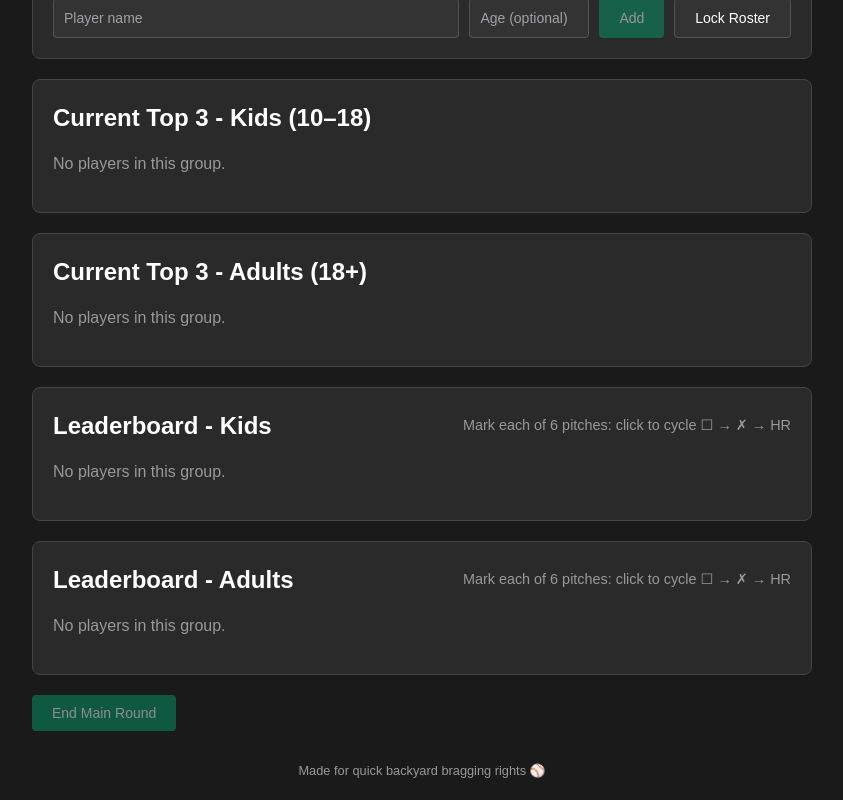
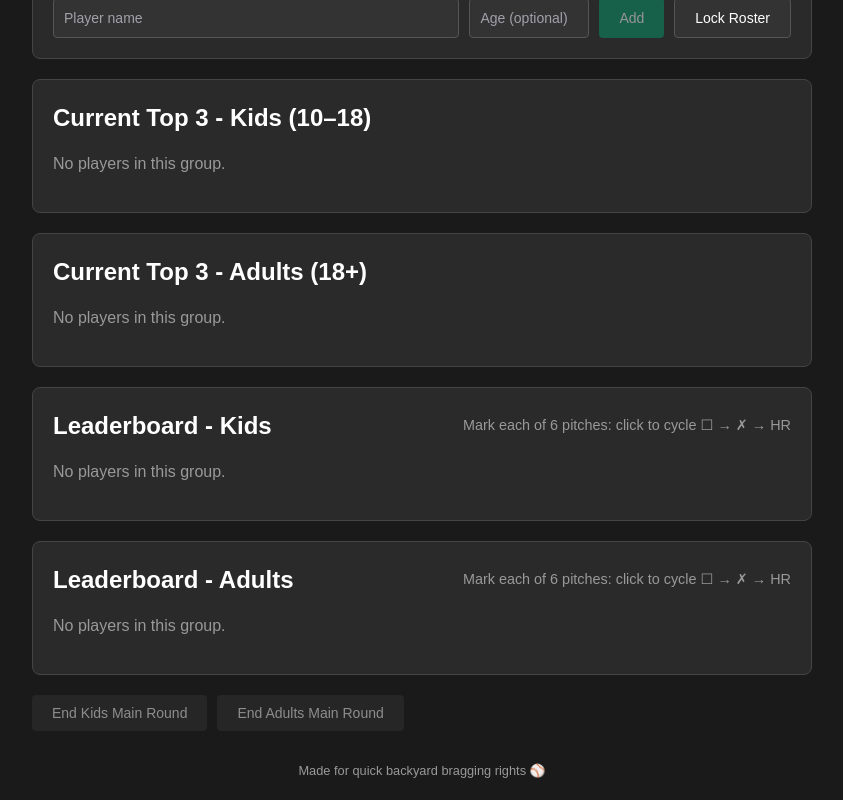
Before and after one commit to jamiemetzger600/HomeRunDerby, a React (Vite) app: page / in a window 1280 px wide. Shown: the part 294-1094 px from the top of the page, without its empty margins (218-1061 px from the left). Built offline with nearby package versions, Linux system fonts and the light colour scheme; the HTML template or start-up script is replaced by a standard one.

Commit message:
End rounds per group: add End Kids/Adults Main Round buttons; implement endMainRoundFor(group)

```diff
--- a/src/App.tsx
+++ b/src/App.tsx
@@ -324,27 +324,18 @@ export default function HomeRunDerby() {
     setHistory(h=>[{op:'pitch', scope:'main', id, idx}, ...h]);
   }
 
-  function endMainRound(){
+  function endMainRoundFor(group: Group){
+    // Lock roster on first group end
     setLocked(true);
-    const computeTies = (arr: Player[]) => {
-      if (!arr.length) return [] as string[];
-      const max = Math.max(...arr.map(p=>scores.get(p.id)||0));
-      return arr.filter(p => (scores.get(p.id)||0)===max).map(p=>p.id);
-    };
-    const kidsTies = computeTies(byGroup.kids);
-    const adultsTies = computeTies(byGroup.adults);
-    setEndedByGroup({
-      kids: kidsTies.length<=1 && byGroup.kids.length>0,
-      adults: adultsTies.length<=1 && byGroup.adults.length>0
-    });
-    if (kidsTies.length>=2) {
-      setTb({active:true, group:'kids', ids:kidsTies, round:0, idx:0, pitch:0});
+    const arr = byGroup[group];
+    if (!arr.length) return;
+    const max = Math.max(...arr.map(p=>scores.get(p.id)||0));
+    const ties = arr.filter(p => (scores.get(p.id)||0)===max).map(p=>p.id);
+    if (ties.length >= 2) {
+      setTb({active:true, group, ids:ties, round:0, idx:0, pitch:0});
       return;
     }
-    if (adultsTies.length>=2) {
-      setTb({active:true, group:'adults', ids:adultsTies, round:0, idx:0, pitch:0});
-      return;
-    }
+    setEndedByGroup(prev => ({...prev, [group]: true}));
   }
 
   function recordTb(id:string, round:number, pitch:number, mark:Pitch){ setPlayers(prev=>prev.map(p=>{ if(p.id!==id) return p; const tb = p.tb.map(r=>[...r]); while(tb.length<=round) tb.push([]); const prevMark = tb[round][pitch]||''; tb[round][pitch]=mark; return {...p, tb}; })); setHistory(h=>[{op:'pitch', scope:'tb', id, round, pitch, mark}, ...h]); }
@@ -677,7 +668,10 @@ export default function HomeRunDerby() {
 
         <div style={{display: 'flex', gap: '10px', flexWrap: 'wrap', marginBottom: '20px'}}>
           {!endedAll && !tb.active && (
-            <button onClick={endMainRound} disabled={!players.length} style={{padding: '10px 20px', backgroundColor: '#059669', color: '#fff', border: 'none', borderRadius: '4px', cursor: !players.length ? 'not-allowed' : 'pointer'}}>End Main Round</button>
+            <>
+              <button onClick={()=>endMainRoundFor('kids')} disabled={byGroup.kids.length===0} style={{padding: '10px 20px', backgroundColor: byGroup.kids.length? '#059669':'#333', color: '#fff', border: 'none', borderRadius: '4px', cursor: byGroup.kids.length? 'pointer':'not-allowed'}}>End Kids Main Round</button>
+              <button onClick={()=>endMainRoundFor('adults')} disabled={byGroup.adults.length===0} style={{padding: '10px 20px', backgroundColor: byGroup.adults.length? '#059669':'#333', color: '#fff', border: 'none', borderRadius: '4px', cursor: byGroup.adults.length? 'pointer':'not-allowed'}}>End Adults Main Round</button>
+            </>
           )}
         </div>
 
```
